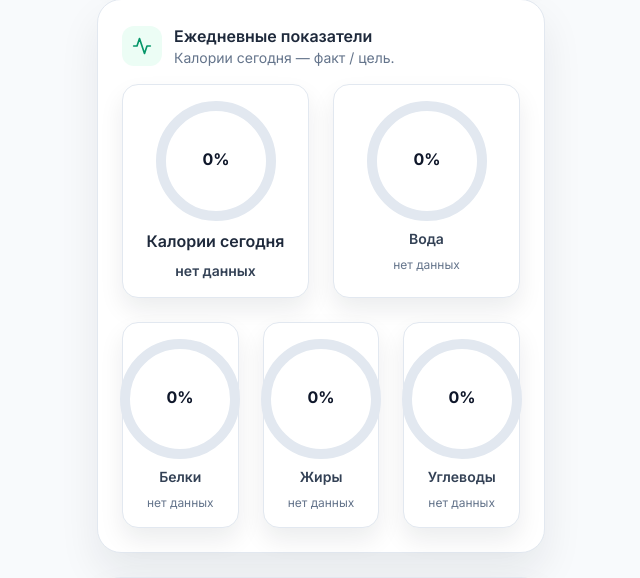
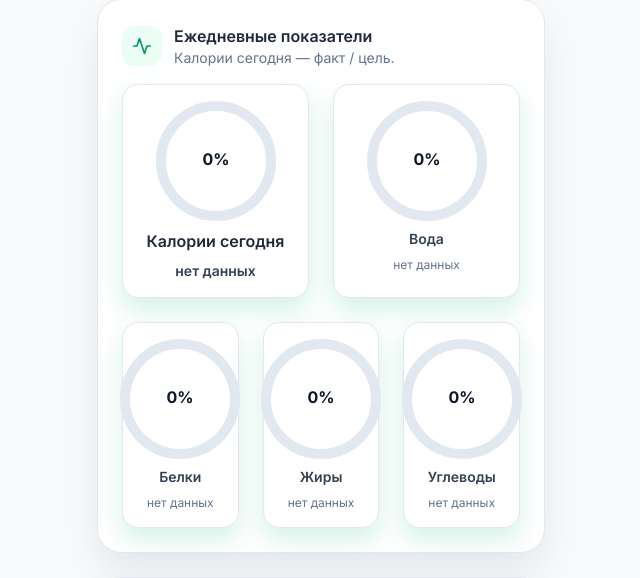
Before and after one commit to sssheik1337/BreeLife_v.2.0, a FastAPI app: page /profile in a window 1280 px wide. Shown: the part 902-1480 px from the top of the page, without its empty margins (319-959 px from the left). Run offline with FastAPI, Linux system fonts and the light colour scheme; some libraries are stand-ins or nearby versions.

Commit message:
Вернуть зелёную тень карточкам

```diff
--- a/templates/profile.html
+++ b/templates/profile.html
@@ -76,7 +76,7 @@
         border-radius: 1rem;
         background: #ffffff;
         border: 1px solid #e2e8f0;
-        box-shadow: 0 12px 24px rgba(15, 23, 42, 0.08);
+        box-shadow: 0 12px 24px rgba(16, 185, 129, 0.18);
       }
 
       .ring-compact {
```
